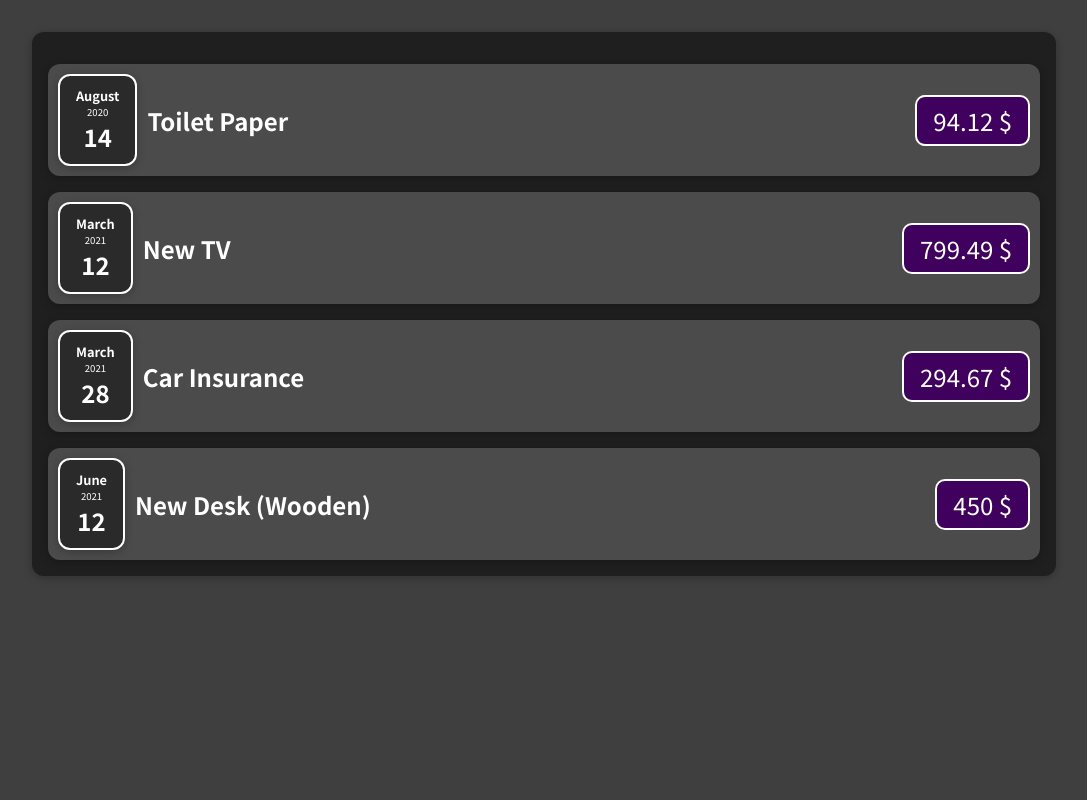
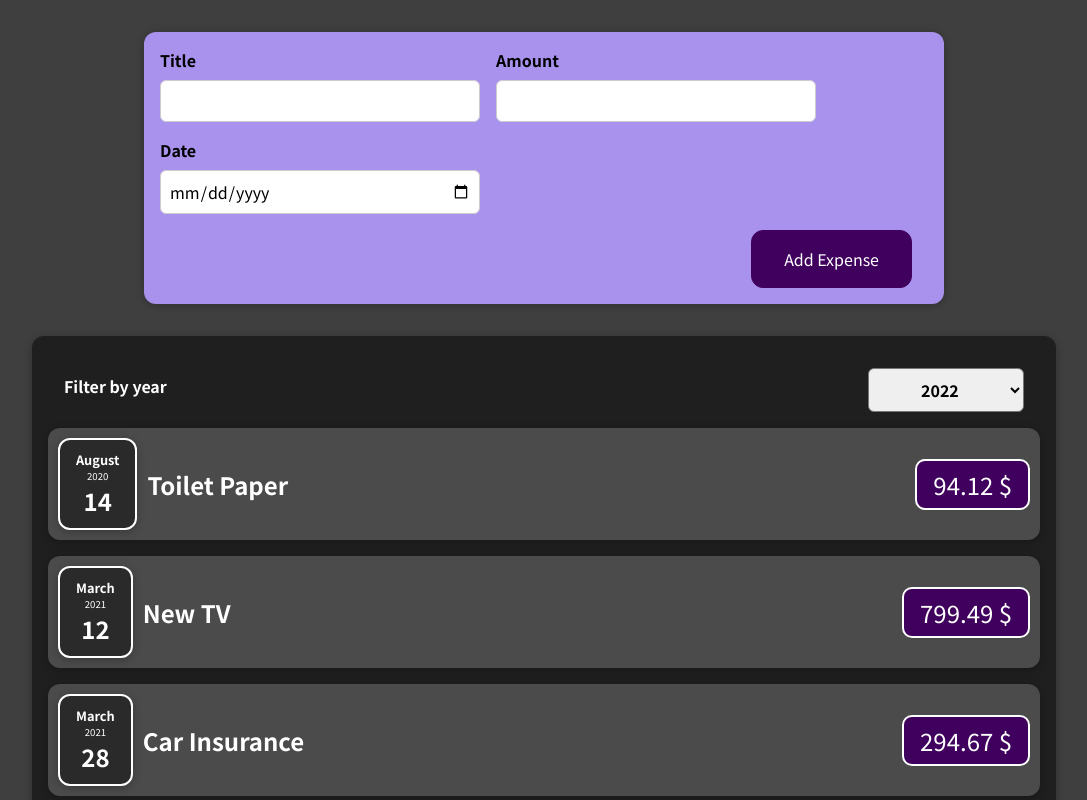
Before and after one commit to Udit8158/ReactJS-Udemy-Course, a React (Create React App) app in the folder react-expense-tracker/: page / in a window 1280 px wide. Shown: the top 800 px of the page, without its empty margins (96-1183 px from the left). Built offline with nearby package versions, Linux system fonts and the light colour scheme.

Commit message:
Many changes

```diff
--- a/react-expense-tracker/src/App.js
+++ b/react-expense-tracker/src/App.js
@@ -1,4 +1,5 @@
-import Expenses from "./components/Expenses/ExpensesContainer";
+import Expenses from "./components/Expenses/Expenses";
+import NewExpense from "./components/NewExpense/NewExpense";
 const App = () => {
   // Hard coded some expensed
   const expenses = [
@@ -22,8 +23,15 @@
       date: new Date(2021, 5, 12),
     },
   ];
+
+  // Taking inputData from the NewExpenseFile
+  const takeFormDataHandler = (expenceDataByUser) => {
+    expenses.push(expenceDataByUser);
+    console.log(expenses);
+  };
   return (
     <>
+      <NewExpense onTakeSubmitFormData={takeFormDataHandler} />
       <Expenses expenses={expenses} />
     </>
   );
--- /dev/null
+++ b/react-expense-tracker/src/components/Expenses/Expenses.js
@@ -0,0 +1,30 @@
+import Card from "../UI/Card";
+import ExpensesFilter from "./ExpensesFilter";
+import ExpenseItem from "./ExpenseItem";
+import "./Expenses.css";
+import { useState } from "react";
+
+const Expenses = (props) => {
+  // State year
+  const [filteredYear, setFilteredYear] = useState("2022");
+
+  // Taking year from child expense filter component
+  const pickYearData = (yearInput) => {
+    setFilteredYear(yearInput);
+  };
+  return (
+    <>
+      <Card className="expenses">
+        <ExpensesFilter
+          onChangeYear={pickYearData}
+          filteredYear={filteredYear}
+        />
+        {props.expenses.map((expense) => {
+          return <ExpenseItem expense={expense} key={expense.id} />;
+        })}
+      </Card>
+    </>
+  );
+};
+
+export default Expenses;
--- a/react-expense-tracker/src/components/Expenses/ExpensesContainer.js
+++ /dev/null
@@ -1,16 +0,0 @@
-import Card from "../UI/Card";
-import ExpenseItem from "./ExpenseItem";
-import "./ExpensesContainer.css";
-
-// It is Expenses container which hold many things
-const Expenses = (props) => {
-  return (
-    <Card className="expenses">
-      {props.expenses.map((expense) => {
-        return <ExpenseItem expense={expense} key={expense.id} />;
-      })}
-    </Card>
-  );
-};
-
-export default Expenses;
--- /dev/null
+++ b/react-expense-tracker/src/components/Expenses/ExpensesFilter.css
@@ -0,0 +1,24 @@
+.expenses-filter {
+  color: white;
+  padding: 0 1rem;
+}
+
+.expenses-filter__control {
+  display: flex;
+  width: 100%;
+  align-items: center;
+  justify-content: space-between;
+  margin: 1rem 0;
+}
+
+.expenses-filter label {
+  font-weight: bold;
+  margin-bottom: 0.5rem;
+}
+
+.expenses-filter select {
+  font: inherit;
+  padding: 0.5rem 3rem;
+  font-weight: bold;
+  border-radius: 6px;
+}
--- /dev/null
+++ b/react-expense-tracker/src/components/Expenses/ExpensesFilter.js
@@ -0,0 +1,24 @@
+import "./ExpensesFilter.css";
+
+const ExpensesFilter = (props) => {
+  // Year picking for sending data to the expenses component
+  const yearPickHandler = (event) => {
+    const year = event.target.value;
+    props.onChangeYear(year);
+  };
+  return (
+    <div className="expenses-filter">
+      <div className="expenses-filter__control">
+        <label>Filter by year</label>
+        <select onChange={yearPickHandler} value={props.filteredYear}>
+          <option value="2022">2022</option>
+          <option value="2021">2021</option>
+          <option value="2020">2020</option>
+          <option value="2019">2019</option>
+        </select>
+      </div>
+    </div>
+  );
+};
+
+export default ExpensesFilter;
--- /dev/null
+++ b/react-expense-tracker/src/components/NewExpense/ExpenseForm.css
@@ -0,0 +1,26 @@
+.new-expense__controls {
+  display: flex;
+  flex-wrap: wrap;
+  gap: 1rem;
+  margin-bottom: 1rem;
+  text-align: left;
+}
+
+.new-expense__control label {
+  font-weight: bold;
+  margin-bottom: 0.5rem;
+  display: block;
+}
+
+.new-expense__control input {
+  font: inherit;
+  padding: 0.5rem;
+  border-radius: 6px;
+  border: 1px solid #ccc;
+  width: 20rem;
+  max-width: 100%;
+}
+
+.new-expense__actions {
+  text-align: right;
+}
--- /dev/null
+++ b/react-expense-tracker/src/components/NewExpense/ExpenseForm.js
@@ -0,0 +1,104 @@
+import React, { useId, useState } from "react";
+
+import "./ExpenseForm.css";
+
+const ExpenseForm = (props) => {
+  // Declare state variables seperately
+  const [enteredTitle, setEnteredTitle] = useState("");
+  const [enteredAmount, setEnteredAmount] = useState("");
+  const [enteredDate, setEnteredDate] = useState("");
+
+  // const [userInput, setUserInput] = useState({
+  //   enteredTitle: "",
+  //   enteredAmount: "",
+  //   enteredDate: "",
+  // });
+
+  // Handler for changing inputs
+  const titleChangeHandler = (event) => {
+    setEnteredTitle(event.target.value);
+    // setUserInput({
+    //   ...userInput,
+    //   enteredTitle: event.target.value,
+    // });
+
+    // TODO:  IF YOUR STATE DEPEND ON ANOTHER STATE THEN YOU SHOULD DO LIKE THIS VIA FUNC.
+
+    // setUserInput((prevState) => {
+    //   return {
+    //     ...prevState,
+    //     enteredTitle: event.target.value,
+    //   };
+    // });
+  };
+  const amountChangeHandler = (event) => {
+    setEnteredAmount(event.target.value);
+    // setUserInput({
+    //   ...userInput,
+    //   enteredAmount: event.target.value,
+    // });
+  };
+  const dateChangeHandler = (event) => {
+    setEnteredDate(event.target.value);
+    // setUserInput({
+    //   ...userInput,
+    //   enteredDate: event.target.value,
+    // });
+  };
+
+  const sumbitHandler = (event) => {
+    event.preventDefault();
+    const expenseData = {
+      title: enteredTitle,
+      amount: enteredAmount,
+      date: enteredDate,
+    };
+
+    // Sending data to Parent
+    props.onFormDataSubmit(expenseData);
+
+    // reseting the input field
+    setEnteredTitle("");
+    setEnteredAmount("");
+    setEnteredDate("");
+  };
+  return (
+    <form onSubmit={sumbitHandler}>
+      <div className="new-expense__controls">
+        <div className="new-expense__control">
+          <label>Title</label>
+          <input
+            type="text"
+            value={enteredTitle}
+            onChange={titleChangeHandler}
+          />
+        </div>
+        <div className="new-expense__control">
+          <label>Amount</label>
+          <input
+            type="number"
+            min="0.01"
+            step="0.01"
+            value={enteredAmount}
+            onChange={amountChangeHandler}
+          />
+        </div>
+        <div className="new-expense__control">
+          <label>Date</label>
+          <input
+            type="date"
+            min="2019-01-01"
+            max="2022-12-31"
+            value={enteredDate}
+            onChange={dateChangeHandler}
+          />
+        </div>
+      </div>
+      <div className="new-expense__actions">
+        <button type="submit">Add Expense</button>
+      </div>
+    </form>
+  );
+};
+
+export default ExpenseForm;
--- /dev/null
+++ b/react-expense-tracker/src/components/NewExpense/NewExpense.css
@@ -0,0 +1,38 @@
+.new-expense {
+  background-color: #a892ee;
+  padding: 1rem;
+  margin: 2rem auto;
+  width: 50rem;
+  max-width: 95%;
+  border-radius: 12px;
+  text-align: center;
+  box-shadow: 0 1px 8px rgba(0, 0, 0, 0.25);
+}
+
+.new-expense button {
+  font: inherit;
+  cursor: pointer;
+  padding: 1rem 2rem;
+  border: 1px solid #40005d;
+  background-color: #40005d;
+  color: white;
+  border-radius: 12px;
+  margin-right: 1rem;
+}
+
+.new-expense button:hover,
+.new-expense button:active {
+  background-color: #510674;
+  border-color: #510674;
+}
+
+.new-expense button.alternative {
+  color: #220131;
+  border-color: transparent;
+  background-color: transparent;
+}
+
+.new-expense button.alternative:hover,
+.new-expense button.alternative:active {
+  background-color: #ddb3f8;
+}
--- /dev/null
+++ b/react-expense-tracker/src/components/NewExpense/NewExpense.js
@@ -0,0 +1,21 @@
+import ExpenseForm from "./ExpenseForm";
+import "./NewExpense.css";
+
+const NewExpense = (props) => {
+  // Taking form data from the ExpenseForm file
+  const formDataHandler = (expenseDataByUser) => {
+    const expenseData = {
+      ...expenseDataByUser,
+      id: Math.random().toString(),
+    };
+    // If is for giving data to App.js
+    props.onTakeSubmitFormData(expenseData);
+  };
+  return (
+    <div className="new-expense">
+      <ExpenseForm onFormDataSubmit={formDataHandler} />
+    </div>
+  );
+};
+
+export default NewExpense;
```
Also changed, not shown: react-expense-tracker/src/components/Expenses/Expenses.css (renamed from react-expense-tracker/src/components/Expenses/ExpensesContainer.css), react-expense-tracker/src/components/Form/NewForm.css (deleted), react-expense-tracker/src/components/Form/NewForm.js (deleted).
